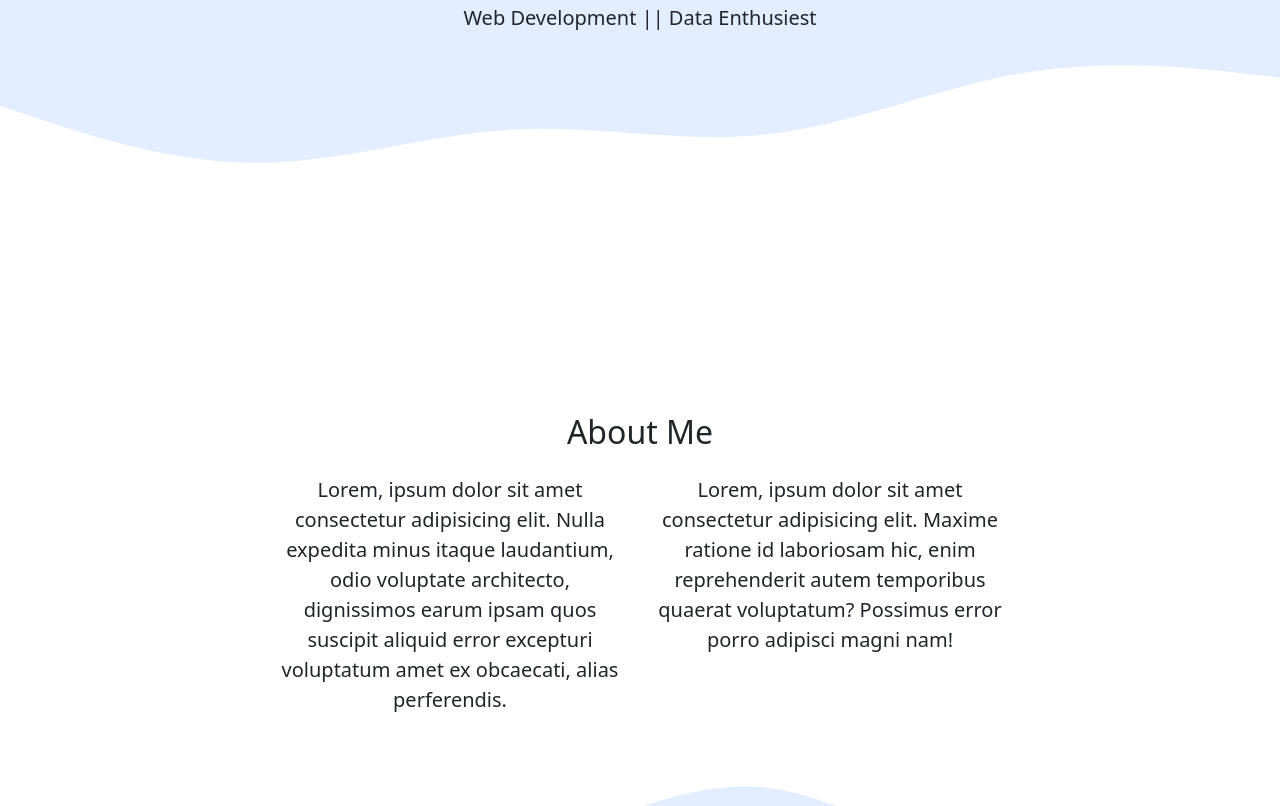
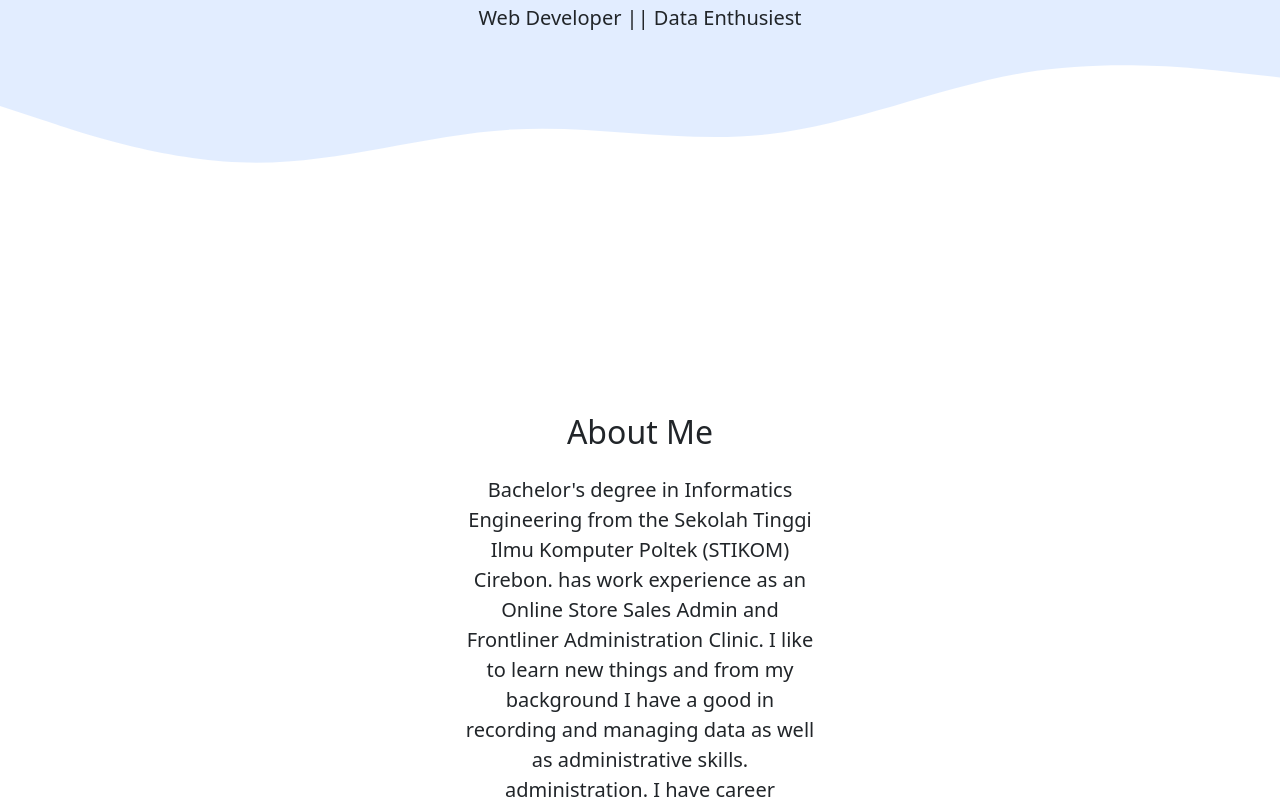
Before and after one commit to hansel007/hansel007.github.io, a plain HTML site: page index.html in a window 1280 px wide. Shown: the part 466-1272 px from the top of the page. Drawn offline with nearby package versions, Linux system fonts and the light colour scheme.

Commit message:
mengubah about me

```diff
--- a/index.html
+++ b/index.html
@@ -46,7 +46,7 @@
     <section class="jumbotron text-center">
       <img src="img/1706734605373.jpg" alt="Mohammad Farhan" width="200" class="rounded-circle img-thumbnail" />
       <h1 class="display-4">Mohammad Farhan Almaulidhy</h1>
-      <p class="lead">Web Development || Data Enthusiest</p>
+      <p class="lead">Web Developer || Data Enthusiest</p>
       <svg xmlns="http://www.w3.org/2000/svg" viewBox="0 0 1440 320">
         <path
           fill="#ffffff"
@@ -68,12 +68,12 @@
         <div class="row justify-content-center fs-5 text-center">
           <div class="col-md-4">
             <p>
-              Lorem, ipsum dolor sit amet consectetur adipisicing elit. Nulla expedita minus itaque laudantium, odio voluptate architecto, dignissimos earum ipsam quos suscipit aliquid error excepturi voluptatum amet ex obcaecati, alias
-              perferendis.
+              Bachelor's degree in Informatics Engineering from the Sekolah Tinggi Ilmu Komputer Poltek (STIKOM) Cirebon.
+              has work experience as an Online Store Sales Admin and Frontliner Administration
+              Clinic. I like to learn new things and from my background I have a good
+              in recording and managing data as well as administrative skills.
+              administration. I have career interests in data, administration, IT support, web developer and other related fields.
             </p>
-          </div>
-          <div class="col-md-4">
-            <p>Lorem, ipsum dolor sit amet consectetur adipisicing elit. Maxime ratione id laboriosam hic, enim reprehenderit autem temporibus quaerat voluptatum? Possimus error porro adipisci magni nam!</p>
           </div>
         </div>
       </div>
@@ -175,7 +175,7 @@
 
     <!--Footer-->
     <footer class="bg-primary text-white text-center pb-5">
-      <p>Created with <i class="bi bi-heart-fill"></i> by <a href="https://web.facebook.com/farhan.almaulidhy" class="text-white fw-bold"> Mohammad Farhan</a></p>
+      <p>Created by <a href="https://www.linkedin.com/in/mohammad-farhan-almaulidhy-b42847235/" class="text-white fw-bold"> Mohammad Farhan Almaulidhy</a></p>
     </footer>
     <!--Akhir Footer-->
     <script src="https://cdn.jsdelivr.net/npm/bootstrap@5.0.1/dist/js/bootstrap.bundle.min.js" integrity="sha384-gtEjrD/SeCtmISkJkNUaaKMoLD0//ElJ19smozuHV6z3Iehds+3Ulb9Bn9Plx0x4" crossorigin="anonymous"></script>
```
